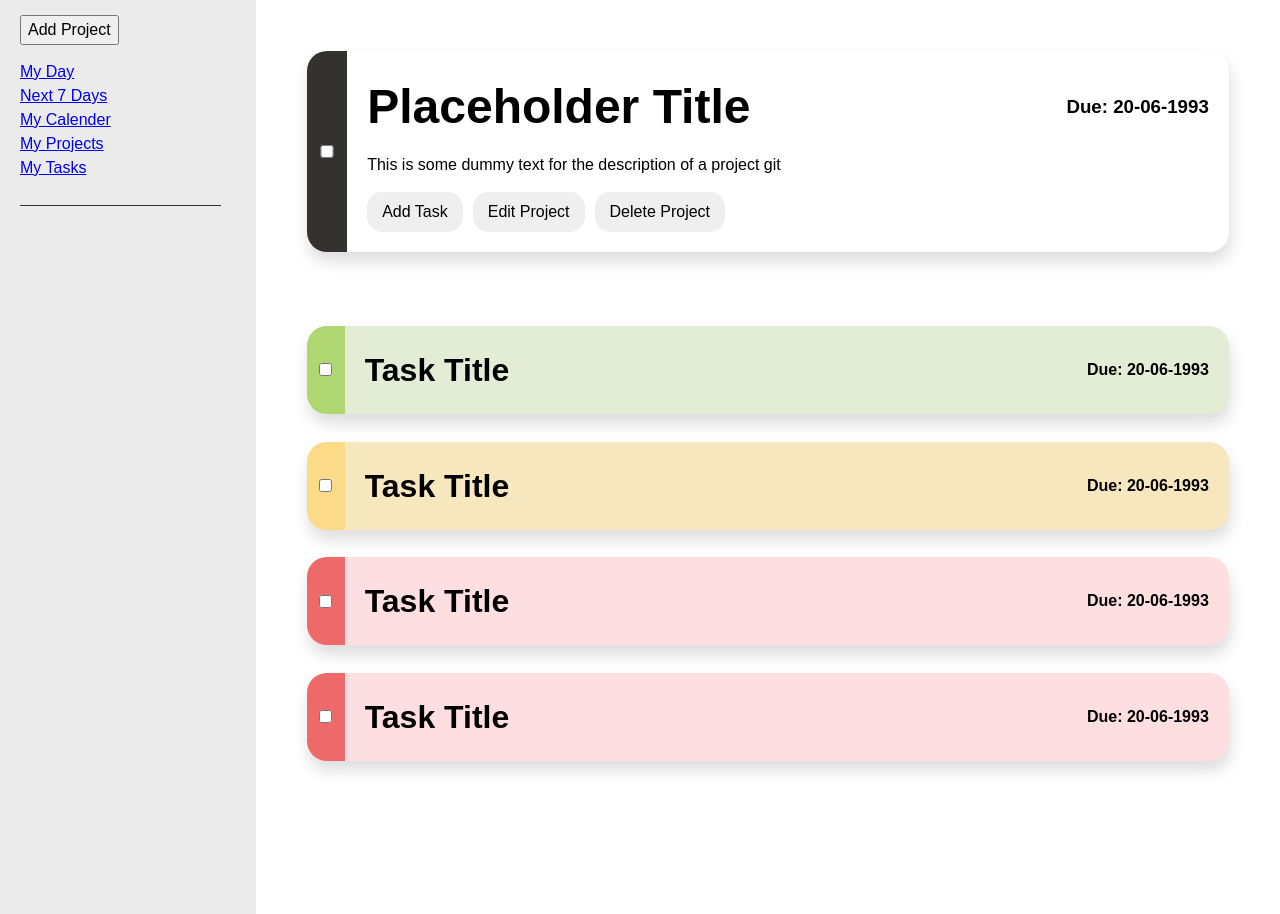
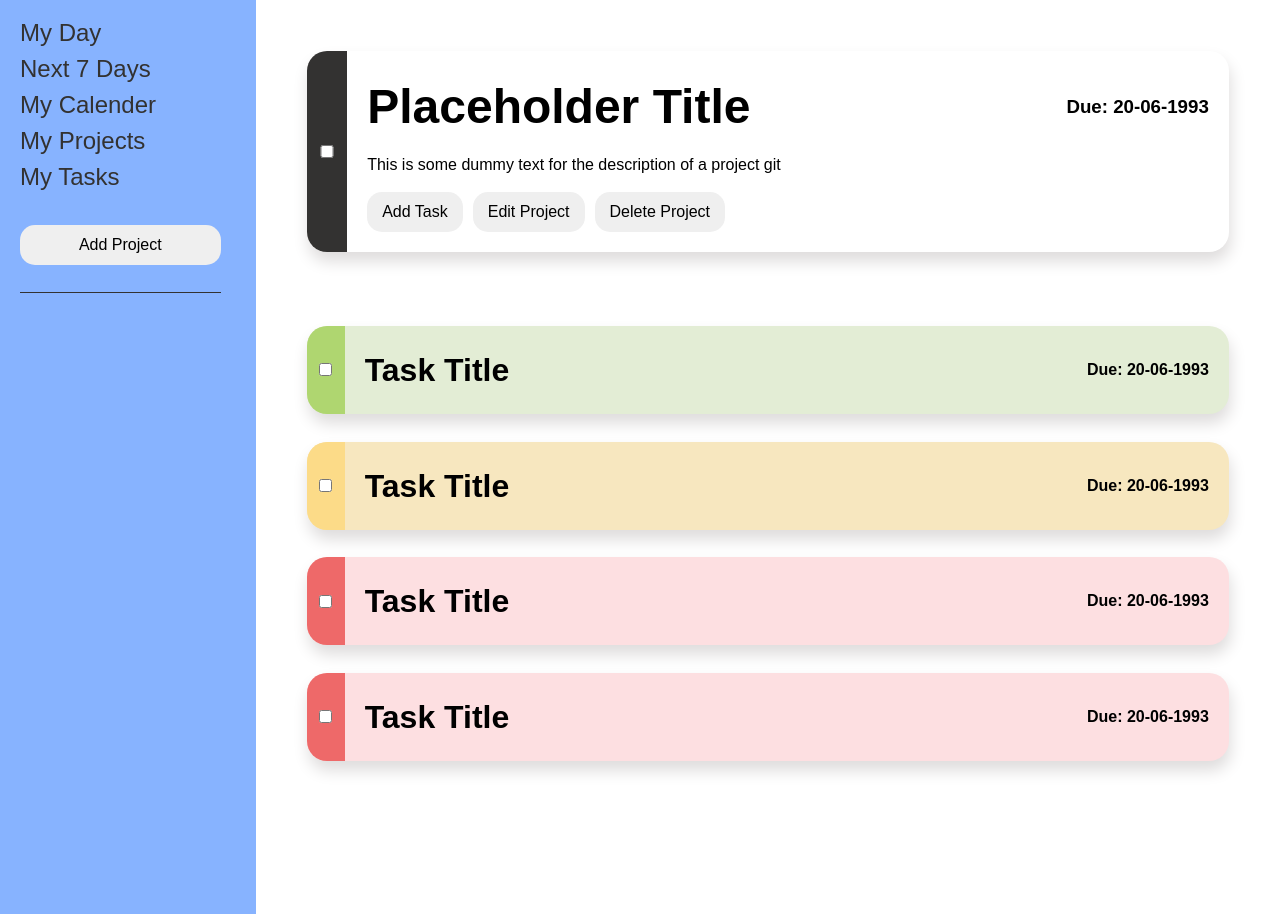
Before and after one commit to spelling-is-har/To-Do-App, a website built with webpack: page src/template.html in a window 1280 px wide. Built offline with nearby package versions, Linux system fonts and the light colour scheme.

Commit message:
Add CSS to nav
On branch main
Your branch is up to date with 'origin/main'.

Changes to be committed:
	modified:   src/styles.css
	modified:   src/template.html

Untracked files:
	.gitignore

```diff
--- a/src/styles.css
+++ b/src/styles.css
@@ -89,6 +89,7 @@ h6 {
   --platinum: #ebebeb;
   --charcoal: #333231;
   --shadow-colour: #dedcdc;
+  --nav-background: #87b3ff;
 }
 
 body,
@@ -103,7 +104,7 @@ body {
 }
 
 nav {
-  background-color: var(--platinum);
+  background-color: var(--nav-background);
   grid-column: 1/2;
   grid-row: 1/2;
   display: flex;
@@ -127,10 +128,25 @@ nav li {
   list-style: none;
 }
 
+nav li a {
+  font-size: 1.5em;
+  text-decoration: none;
+  color: var(--charcoal);
+}
+
+nav li a:hover {
+  font-size: 1.7 em;
+}
+
+.new-project-button {
+  width: 85%;
+  margin-top: 30px;
+}
+
 .projects-nav {
   width: 85%;
   border-top: solid 1px #333231;
-  margin-top: 25px;
+  margin-top: 12px;
   padding-top: 25px;
   display: flex;
   flex-direction: column;
@@ -189,7 +205,7 @@ nav li {
   grid-column: 2/3;
 }
 
-.content-container button {
+button {
   height: 40px;
   padding: 0 15px 0 15px;
   margin-right: 10px;
--- a/src/template.html
+++ b/src/template.html
@@ -8,21 +8,19 @@
   <body>
     <nav>
       <ul>
-        <li>
-          <button
-            class="new-project-button"
-            command="show-modal"
-            commandfor="new-project-dialog"
-          >
-            Add Project
-          </button>
-        </li>
         <li><a href="#">My Day</a></li>
         <li><a href="#">Next 7 Days</a></li>
         <li><a href="#">My Calender</a></li>
         <li><a href="#">My Projects</a></li>
         <li><a href="#">My Tasks</a></li>
       </ul>
+      <button
+        class="new-project-button"
+        command="show-modal"
+        commandfor="new-project-dialog"
+      >
+        Add Project
+      </button>
       <div class="projects-nav"></div>
     </nav>
     <div class="content-container">
```
